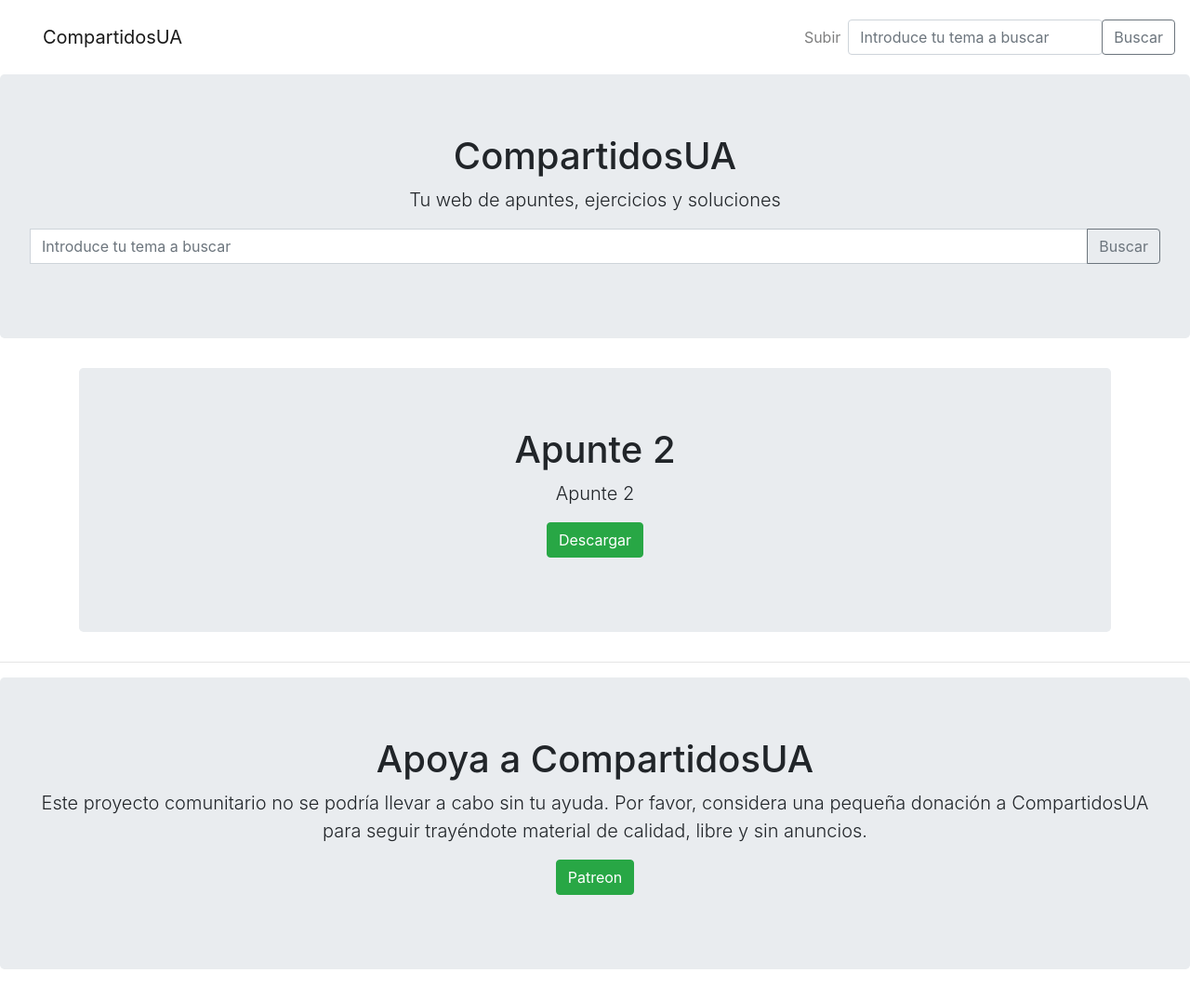
After one commit to Imphinium/cua, a Django app: a page that uses cua/index/templates/index/base.html in a window 1280 px wide. The commit adds this page. Shown: the whole page at 93% size. Run offline with Django 3.2, Linux system fonts and the light colour scheme; data comes from the database, SQL or seed files in the repository; some libraries are stand-ins or nearby versions.

Commit message:
Web funcional :D (Mas o menos)

```diff
--- a/cua/cua/settings.py
+++ b/cua/cua/settings.py
@@ -37,6 +37,7 @@
     'django.contrib.sessions',
     'django.contrib.messages',
     'django.contrib.staticfiles',
+    'django.contrib.postgres',
     'index',
     'mod',
 ]
--- a/cua/index/templates/index/base.html
+++ b/cua/index/templates/index/base.html
@@ -17,7 +17,7 @@
 <body>
 <div class="container-full">
       <nav class="navbar navbar-expand-lg navbar-light">
-			  <a class="navbar-brand" href="#">CompartidosUA</a>
+			  <a class="navbar-brand" href="/">CompartidosUA</a>
 			  <button class="navbar-toggler" type="button" data-toggle="collapse" data-target="#navbarSupportedContent" aria-controls="navbarSupportedContent" aria-expanded="false" aria-label="Toggle navigation">
 			    <span class="navbar-toggler-icon"></span>
 			  </button>
@@ -28,12 +28,13 @@
 			        <a class="nav-link" href="#">Subir</a>
 			      </li>
 			    </ul>
-	        <div class="form-inline my-2 my-lg-0 no-row-wrap">
-					  <input type="text" class="form-control" placeholder="Introduce tu tema a buscar" aria-label="Introduce tu tema a buscar" aria-describedby="button-search">
+	        <form action="{% url 'results' %}" method="post"  class="form-inline my-2 my-lg-0 no-row-wrap">
+	        	{% csrf_token %}
+					  <input type="text" name="query" class="form-control" placeholder="Introduce tu tema a buscar" aria-label="Introduce tu tema a buscar" aria-describedby="button-search">
 					  <div class="input-group-append">
-					    <button class="btn btn-outline-secondary" type="button" id="button-search">Buscar</button>
+					    <button class="btn btn-outline-secondary" type="input" id="button-search">Buscar</button>
 					  </div>
-					</div>
+					</form>
 			  </div>
 			</nav>
             {% block body_block %}
--- /dev/null
+++ b/cua/index/templates/index/details.html
@@ -0,0 +1,32 @@
+{% extends "index/base.html" %}
+{% block body_block %}
+{% load staticfiles%}
+
+      <div class="jumbotron text-center">
+        <h1>CompartidosUA</h1>
+        <p class="lead">Tu web de apuntes, ejercicios y soluciones</p>
+        <form action="{% url 'results' %}" method="post" class="input-group mb-3">
+        {% csrf_token %}
+      <input name="query" type="text" class="form-control" placeholder="Introduce tu tema a buscar" aria-label="Introduce tu tema a buscar" aria-describedby="button-search">
+      <div class="input-group-append">
+        <button class="btn btn-outline-secondary" type="submit" id="button-search">Buscar</button>
+      </div>
+    </form>
+      </div>
+
+  	  <div class="container">
+        <div class="jumbotron text-center">
+          <h1>{{ item.name }}</h1>
+          <p class="lead">{{ item.description }}</p>
+          <p><a class="btn btn-large btn-success" href="#" target="ext">Descargar</a></p>
+        </div>
+      </div>
+
+  	  <hr>
+
+  	  <div class="jumbotron text-center">
+        <h1>Apoya a CompartidosUA</h1>
+        <p class="lead">Este proyecto comunitario no se podría llevar a cabo sin tu ayuda. Por favor, considera una pequeña donación a CompartidosUA para seguir trayéndote material de calidad, libre y sin anuncios.</p>
+        <p><a class="btn btn-large btn-success" href="#" target="ext">Patreon</a></p>
+      </div>
+{% endblock %}
--- a/cua/index/urls.py
+++ b/cua/index/urls.py
@@ -5,4 +5,6 @@
 
 urlpatterns = [
     path('', views.index, name='index'),
+    path('results/', views.results, name='results'),
+    path('details/<str:item_id>/', views.details, name='details'),
 ]
--- a/cua/index/views.py
+++ b/cua/index/views.py
@@ -1,9 +1,28 @@
 from django.shortcuts import render, redirect
 from django.contrib.auth.models import User
 from django.contrib import messages
+from mod.models import *
 
 # Create your views here.
 
 
 def index(request):
 	return render(request, 'index/index.html')
+
+def results(request):
+	if request.method == 'POST':
+		query = request.POST.get("query")
+		results = Item.objects.filter(name__icontains=query).filter(description__icontains=query)
+		context = {"results": results}
+		return render(request, 'index/results.html', context)
+	else:
+		return render(request, 'index/index.html')
+
+def details(request, item_id):
+	if item_id:
+		item = Item.objects.filter(id=item_id)
+		if item.exists():
+			context = {"item": Item.objects.get(id=item_id)}
+			print(context)
+			return render(request, 'index/details.html', context)
+	return render(request, 'index/index.html')
```
Also changed, not shown: cua/index/templates/index/index.html (+5 -4 lines), cua/index/templates/index/results.html (added, +41 -0 lines).
